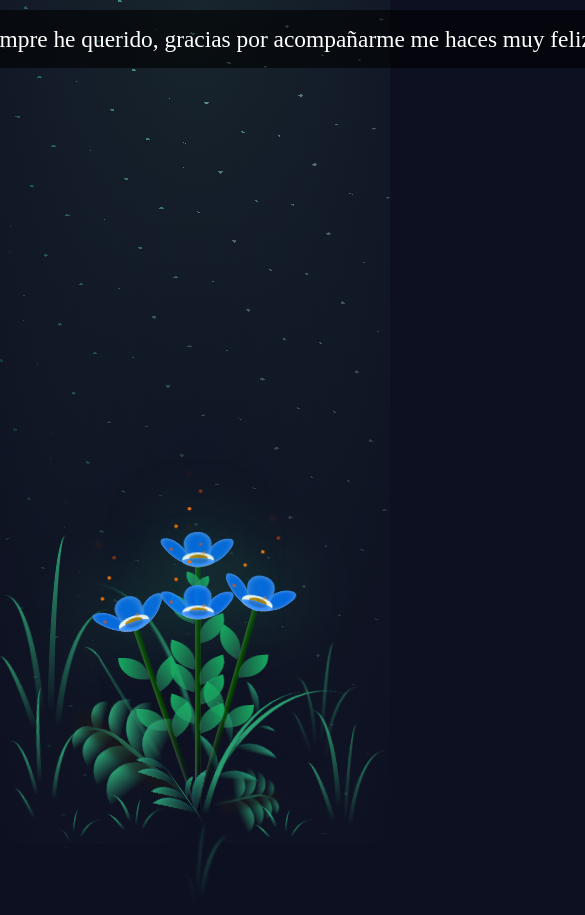
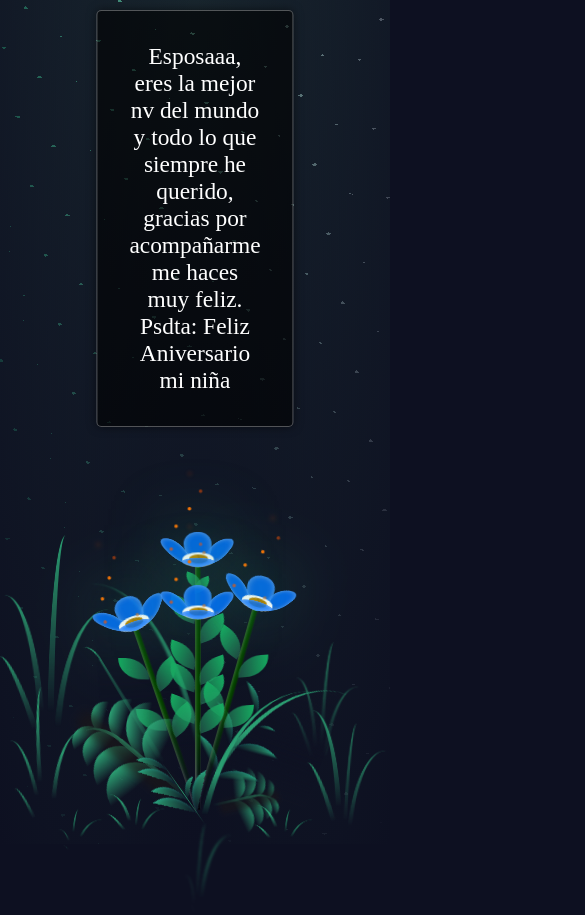
Before and after one commit to AlvaradoCoder/Aniversario, a plain HTML site: page FLORES.html in a window 390 px wide. Shown: the top 915 px of the page, 585 px wide, since content can reach past the window. Drawn offline with Linux system fonts and the light colour scheme.

Commit message:
Update main.css

```diff
--- a/css/main.css
+++ b/css/main.css
@@ -37,40 +37,42 @@ body {
   rgb(240, 240, 240));
 }
 
-.container {
-  position: relative;
-}
-
 .flower-text {
   position: absolute;
-  top: 10px;
+  top: 10px; /* Ajusta la distancia desde el borde superior según sea necesario */
   left: 50%;
   transform: translateX(-50%);
   color: white;
-  font-size: 4vw; /* Tamaño de fuente basado en el ancho de la pantalla */
+  font-size: 4vw; /* Tamaño de fuente flexible basado en el ancho de la pantalla */
+  max-width: 90%; /* Asegura que el texto no ocupe más del 90% del ancho de la pantalla */
   background: rgba(0, 0, 0, 0.6);
-  padding: 2vw; /* Espaciado relativo al ancho de la pantalla */
+  padding: 1rem;
   border-radius: 5px;
   z-index: 100;
   text-align: center;
-  white-space: nowrap;
-  overflow: hidden;
-  text-overflow: ellipsis;
+  white-space: pre-wrap; /* Mantiene los saltos de línea */
+  overflow-wrap: break-word; /* Rompe palabras largas si es necesario */
+  word-wrap: break-word; /* Soporte adicional para el ajuste de palabras */
+  box-shadow: 0 0 10px rgba(0, 0, 0, 0.5); /* Agrega una sombra alrededor del texto para mejorar la visibilidad */
+  border: 1px solid rgba(255, 255, 255, 0.3); /* Opcional: Agrega un borde sutil alrededor del texto */
 }
 
+/* Ajustes para pantallas medianas */
 @media (max-width: 768px) {
   .flower-text {
-    font-size: 5vw; /* Tamaño ajustado para tablets y móviles grandes */
-    padding: 3vw;
+    font-size: 5vw; /* Tamaño de fuente para pantallas medianas */
+    padding: 1.5rem; /* Ajusta el espaciado interno */
   }
 }
 
+/* Ajustes para pantallas pequeñas */
 @media (max-width: 480px) {
   .flower-text {
-    font-size: 6vw; /* Tamaño ajustado para móviles pequeños */
-    padding: 4vw;
+    font-size: 6vw; /* Tamaño de fuente para pantallas pequeñas */
+    padding: 2rem; /* Ajusta el espaciado interno */
   }
 }
+
 
 .flowers {
   position: relative;
```
